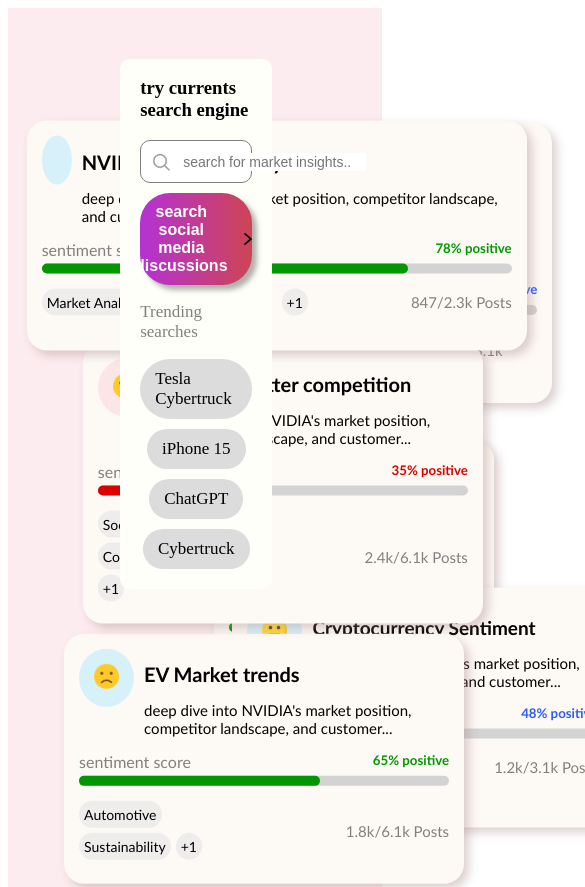
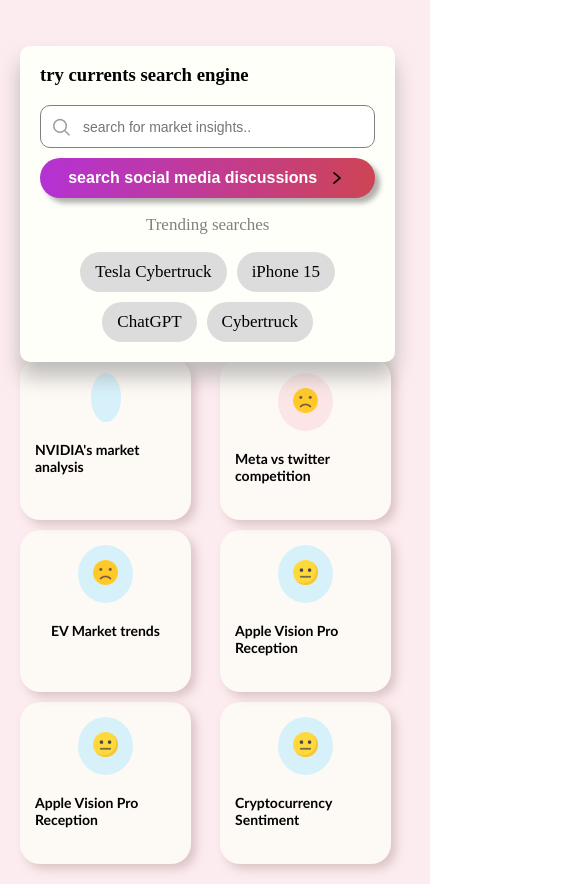
Before and after one commit to wyssaall/card, a plain HTML site: page index.html in a window 390 px wide. Shown: the top 887 px of the page, 585 px wide, since content can reach past the window. Drawn offline with Linux system fonts and the light colour scheme.

Commit message:
last changes

```diff
--- a/index.html
+++ b/index.html
@@ -4,11 +4,42 @@
     <meta charset="UTF-8" />
     <meta name="viewport" content="width=device-width, initial-scale=1.0" />
     <link rel="stylesheet" href="styles.css" />
-    <title>Document</title>
+    <title>cards</title>
   </head>
   <body>
     <div class="main-cont">
-      <div class="container">
+      <!--search-->
+      <div class="serch-cont">
+        <div class="top-search">
+          <h3>try currents search engine</h3>
+          <div class="search-bar">
+            <img src="./assets/search (1).png" alt="" />
+            <input type="text" placeholder="search for market insights.." />
+          </div>
+          <button>
+            search social media discussions
+            <img src="./assets/next.png" alt="" />
+          </button>
+        </div>
+        <div class="bot-search">
+          <p>Trending searches</p>
+          <div class="searches">
+            <div class="tag">
+              <p>Tesla Cybertruck</p>
+            </div>
+            <div class="tag">
+              <p>iPhone 15</p>
+            </div>
+            <div class="tag">
+              <p>ChatGPT</p>
+            </div>
+            <div class="tag">
+              <p>Cybertruck</p>
+            </div>
+          </div>
+        </div>
+      </div>
+      <div class="container card">
         <div class="profile">
           <div class="pic">
             <img src="./assets/happy.png" alt="" />
@@ -50,7 +81,7 @@
         </div>
       </div>
       <!--SECOND-->
-      <div class="container2">
+      <div class="container2 card">
         <div class="profile">
           <div class="pic">
             <img src="./assets/sad.png" alt="" />
@@ -92,7 +123,7 @@
         </div>
       </div>
       <!--THIRD-->
-      <div class="container3">
+      <div class="container3 card">
         <div class="profile">
           <div class="pic">
             <img src="./assets/sad.png" alt="" />
@@ -135,7 +166,7 @@
       </div>
 
       <!--fourth-->
-      <div class="container4">
+      <div class="container4 card">
         <div class="profile">
           <div class="pic">
             <img src="./assets/confused.png" alt="" />
@@ -178,7 +209,7 @@
       </div>
 
       <!--5th-->
-      <div class="container5">
+      <div class="container5 card">
         <div class="profile">
           <div class="pic">
             <img src="./assets/confused.png" alt="" />
@@ -221,7 +252,7 @@
       </div>
 
       <!--6th-->
-      <div class="container6">
+      <div class="container6 card">
         <div class="profile">
           <div class="pic">
             <img src="./assets/confused.png" alt="" />
@@ -262,37 +293,6 @@
           </div>
         </div>
       </div>
-      <!--search-->
-      <div class="serch-cont">
-        <div class="top-search">
-          <h3>try currents search engine</h3>
-          <div class="search-bar">
-            <img src="./assets/search (1).png" alt="" />
-            <input type="text" placeholder="search for market insights.." />
-          </div>
-          <button>
-            search social media discussions
-            <img src="./assets/next.png" alt="" />
-          </button>
-        </div>
-        <div class="bot-search">
-          <p>Trending searches</p>
-          <div class="searches">
-            <div class="tag">
-              <p>Tesla Cybertruck</p>
-            </div>
-            <div class="tag">
-              <p>iPhone 15</p>
-            </div>
-            <div class="tag">
-              <p>ChatGPT</p>
-            </div>
-            <div class="tag">
-              <p>Cybertruck</p>
-            </div>
-          </div>
-        </div>
-      </div>
     </div>
   </body>
 </html>
--- a/styles.css
+++ b/styles.css
@@ -1,8 +1,16 @@
+body {
+  overflow-x: hidden;
+  margin: 0;
+}
 .main-cont {
   background-color: rgba(252, 230, 234, 0.76);
   position: relative;
   width: 100%;
-  height: 120vh;
+  display: flex;
+  justify-content: center;
+  align-items: start;
+  padding: 20px;
+  min-height: 100vh;
 }
 .container {
   display: flex;
@@ -26,7 +34,7 @@
 }
 .container:hover {
   z-index: 2000;
-  transform: scaleY(1.05);
+  scale: 1.05;
 }
 .profile {
   display: flex;
@@ -158,7 +166,7 @@
 
 .container2:hover {
   z-index: 2000;
-  transform: scale(1.5);
+  scale: 1.05;
 }
 .container2 .progress-bar {
   width: 370px;
@@ -218,7 +226,7 @@
 }
 .container3:hover {
   z-index: 2000;
-  transform: scale(1.5);
+  scale: 1.05;
 }
 .container3 .progress-bar {
   width: 370px;
@@ -267,7 +275,7 @@
 }
 .container4:hover {
   z-index: 2000;
-  transform: scale(1.5);
+  scale: 1.05;
 }
 .container4 .skill {
   display: flex;
@@ -322,7 +330,7 @@
 }
 .container5:hover {
   z-index: 2000;
-  transform: scale(1.5);
+  scale: 1.05;
 }
 .container5 .skill {
   display: flex;
@@ -363,7 +371,7 @@
 }
 .container6:hover {
   z-index: 2000;
-  transform: scale(1.5);
+  scale: 1.05;
 }
 .container6 .progress-bar {
   width: 346px;
@@ -397,9 +405,6 @@
   flex-direction: column;
   border-radius: 10px;
   padding: 0 20px;
-  position: absolute;
-  top: 5%;
-  left: 30%;
   z-index: 1000;
 }
 .search-bar {
@@ -503,3 +508,51 @@
 .searches .tag p:hover {
   color: rgb(88, 88, 219);
 }
+
+/*responsive*/
+@media screen and (max-width: 700px) {
+  .main-cont {
+    width: 100%;
+    overflow-x: hidden;
+    align-items: center;
+    justify-content: center;
+    display: grid;
+    grid-template-columns: repeat(2, 1fr);
+    gap: 10px;
+  }
+  .card {
+    animation: none;
+    position: static;
+    width: 90%;
+    height: 100%;
+    transition: all 0.4s ease;
+  }
+  .card .score,
+  .card .skills,
+  .card .info p {
+    display: none;
+  }
+  .card .profile {
+    display: flex;
+    flex-direction: column;
+    align-items: center;
+    justify-content: center;
+  }
+  .card .profile .info h1 {
+    font-size: 14px;
+  }
+  .card:hover {
+    scale: none;
+    z-index: auto;
+    box-shadow: 10px 10px 10px rgba(153, 152, 152, 0.678);
+  }
+  .serch-cont {
+    background-color: rgb(255, 255, 249);
+    width: 86%;
+    padding: 0 20px;
+    grid-column: span 2;
+    position: relative;
+    top: 20px;
+    box-shadow: 0px 15px 20px rgba(148, 148, 148, 0.589);
+  }
+}
```
